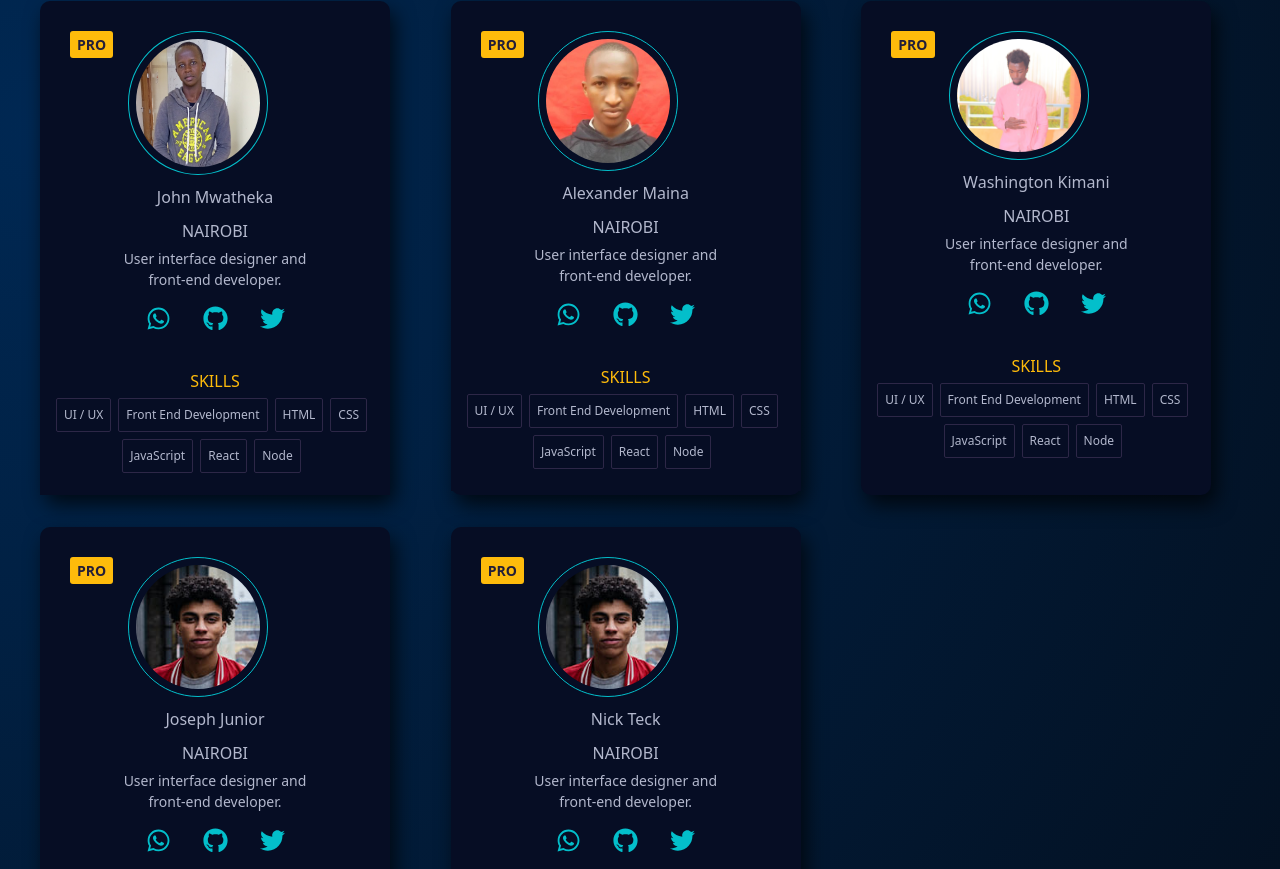
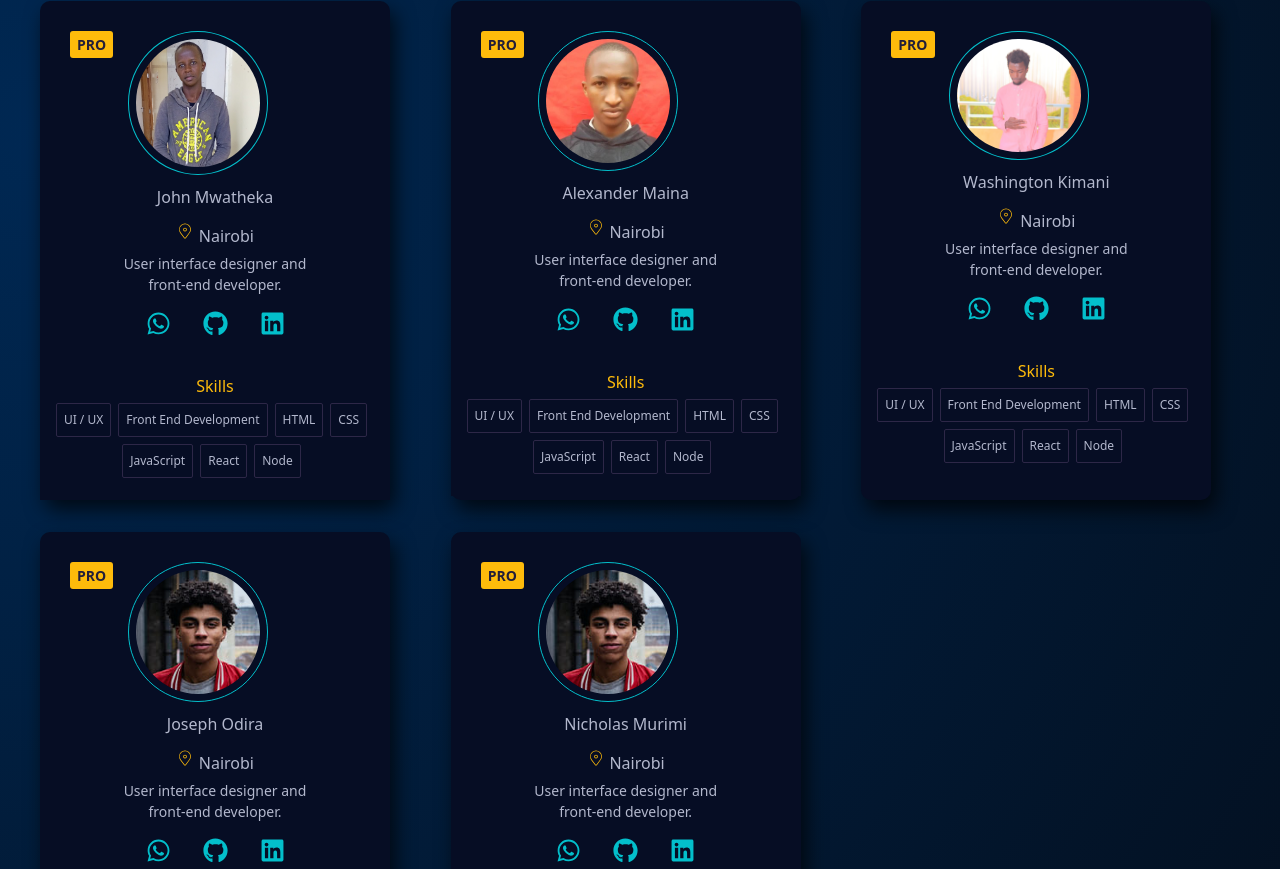
Before and after one commit to Alekiie/5-Dev-Community, a React (Vite) app: page /team in a window 1280 px wide. Shown: the part 291-1160 px from the top of the page. Built offline with nearby package versions, Linux system fonts and the light colour scheme; the HTML template or start-up script is replaced by a standard one; a web font is replaced by a local one.

Commit message:
Some Changes

```diff
--- a/index.html
+++ b/index.html
@@ -2,7 +2,7 @@
 <html lang="en">
   <head>
     <meta charset="UTF-8" />
-    <link rel="icon" type="image/icon" href="/Web/icons8-16.png" />
+    <link rel="icon" type="image/icon" href="/src/resources/5devs.jpg" />
     <meta name="viewport" content="width=device-width, initial-scale=1.0" />
     <title>5-Devs Community</title>
   </head>
--- a/src/components/cards/Cards.jsx
+++ b/src/components/cards/Cards.jsx
@@ -1,18 +1,22 @@
 import * as FaIcons from 'react-icons/fa';
+import * as CiIcons from 'react-icons/ci';
 import "./cards.css";
 
-const Cards = ({ name, image, location,whatsapp, github, twitter }) => {
+const Cards = ({ name, image, location,whatsapp, github, linkedin }) => {
   return (
     <div className="card-container">
       <span className="pro">PRO</span>
       <img className="round" src={image} alt="user"/>
       <h3>{name}</h3>
-      <h6> {location}</h6>
+      <div className="location">
+        <CiIcons.CiLocationOn className='location_icon'/>
+        <h6>{location}</h6>
+      </div>
       <p>User interface designer and <br /> front-end developer.</p>
       <div className="socials">
         <a href={whatsapp} target='_blank'><FaIcons.FaWhatsapp className='social_icon'/></a>
         <a href={github} target='_blank'><FaIcons.FaGithub className='social_icon'/></a>
-        <a href={twitter} target='_blank'><FaIcons.FaTwitter className='social_icon'/></a>
+        <a href={linkedin} target='_blank'><FaIcons.FaLinkedin className='social_icon'/></a>
       </div>
       <div className="skills">
         <h6>Skills</h6>
--- a/src/components/cards/cards.css
+++ b/src/components/cards/cards.css
@@ -4,7 +4,6 @@ h3 {
 
 h6 {
 	margin: 5px 0;
-	text-transform: uppercase;
 }
 
 p {
@@ -42,6 +41,17 @@ p {
 	border: 1px solid #03BFCB;
 	border-radius: 50%;
 	padding: 7px;
+}
+.location{
+	width: 100%;
+	justify-content: center;
+	display: flex;
+	gap: .3rem;
+}
+.location .location_icon{
+	margin-top: 3px;
+	font-size: 18px;
+	color: #FEBB0B;
 }
 .socials{
     display: flex;
--- a/src/pages/Team.jsx
+++ b/src/pages/Team.jsx
@@ -10,7 +10,7 @@ const props = [
     location: "Nairobi",
     whatsapp: "https://wa.me/+254757909044?text=Hello%20John",
     github: "https://github.com/Mwatheka",
-    twitter: "https://twitter.com/",
+    linkedin: "https://www.linkedin.com/in/abraham-mwatheka-424250239",
   },
   {
     name: "Alexander Maina",
@@ -18,7 +18,7 @@ const props = [
     location: "Nairobi",
     whatsapp: "https://wa.me/+254768444197?text=Hello%20Alex",
     github: "https://github.com/Alekiie",
-    twitter: "https://twitter.com/",
+    linkedin: "https://www.linkedin.com/in/alexander-maina-63ba8a232",
   },
   {
     name: "Washington Kimani",
@@ -26,24 +26,24 @@ const props = [
     location: "Nairobi",
     whatsapp: "https://wa.me/+254745811535?text=Hello%20Washington",
     github: "https://github.com/Washington-Kimani",
-    twitter: "https://twitter.com/",
+    linkedin: "https://www.linkedin.com/in/washington-kimani-4a306b232/",
   },
   {
-    name: "Joseph Junior",
+    name: "Joseph Odira",
     image: Avatar,
     location: "Nairobi",
     whatsapp: "https://wa.me/+254112858989?text=Hello%20Joseph",
     github: "https://github.com/",
-    twitter: "https://twitter.com/",
+    linkedin: "https://ke.linkedin.com/in/joseph-odira-52b283225",
   },
   {
-    name: "Nick Teck",
+    name: "Nicholas Murimi",
     image: Avatar,
     location: "Nairobi",
     whatsapp: "https://wa.me/+254716453748?text=Hello%20Nick",
     github: "https://github.com/",
-    twitter: "https://twitter.com/",
-  }
+    linkedin: "https://www.linkedin.com/in/nicholas-murimi-684113233",
+  },
 ];
 
 const Team = () => {
@@ -63,11 +63,11 @@ const Team = () => {
           at a time.
         </p>
         <div className="flex flex-col md:grid md:grid-cols-3 gap-8 mt-8">
-          <Cards name={props[0].name} image={props[0].image} location={props[0].location} whatsapp={props[0].whatsapp} github={props[0].github} twitter={props[0].twitter}/>
-          <Cards name={props[1].name} image={props[1].image} location={props[1].location} whatsapp={props[1].whatsapp} github={props[1].github} twitter={props[1].twitter}/>
-          <Cards name={props[2].name} image={props[2].image} location={props[2].location} whatsapp={props[2].whatsapp} github={props[2].github} twitter={props[2].twitter}/>
-          <Cards name={props[3].name} image={props[3].image} location={props[3].location} whatsapp={props[3].whatsapp} github={props[3].github} twitter={props[3].twitter}/>
-          <Cards name={props[4].name} image={props[4].image} location={props[4].location} whatsapp={props[4].whatsapp} github={props[4].github} twitter={props[4].twitter}/>
+          <Cards name={props[0].name} image={props[0].image} location={props[0].location} whatsapp={props[0].whatsapp} github={props[0].github} linkedin={props[0].linkedin}/>
+          <Cards name={props[1].name} image={props[1].image} location={props[1].location} whatsapp={props[1].whatsapp} github={props[1].github} linkedin={props[1].linkedin}/>
+          <Cards name={props[2].name} image={props[2].image} location={props[2].location} whatsapp={props[2].whatsapp} github={props[2].github} linkedin={props[2].linkedin}/>
+          <Cards name={props[3].name} image={props[3].image} location={props[3].location} whatsapp={props[3].whatsapp} github={props[3].github} linkedin={props[3].linkedin}/>
+          <Cards name={props[4].name} image={props[4].image} location={props[4].location} whatsapp={props[4].whatsapp} github={props[4].github} linkedin={props[4].linkedin}/>
         </div>
       </div>
       <Footer />
```
